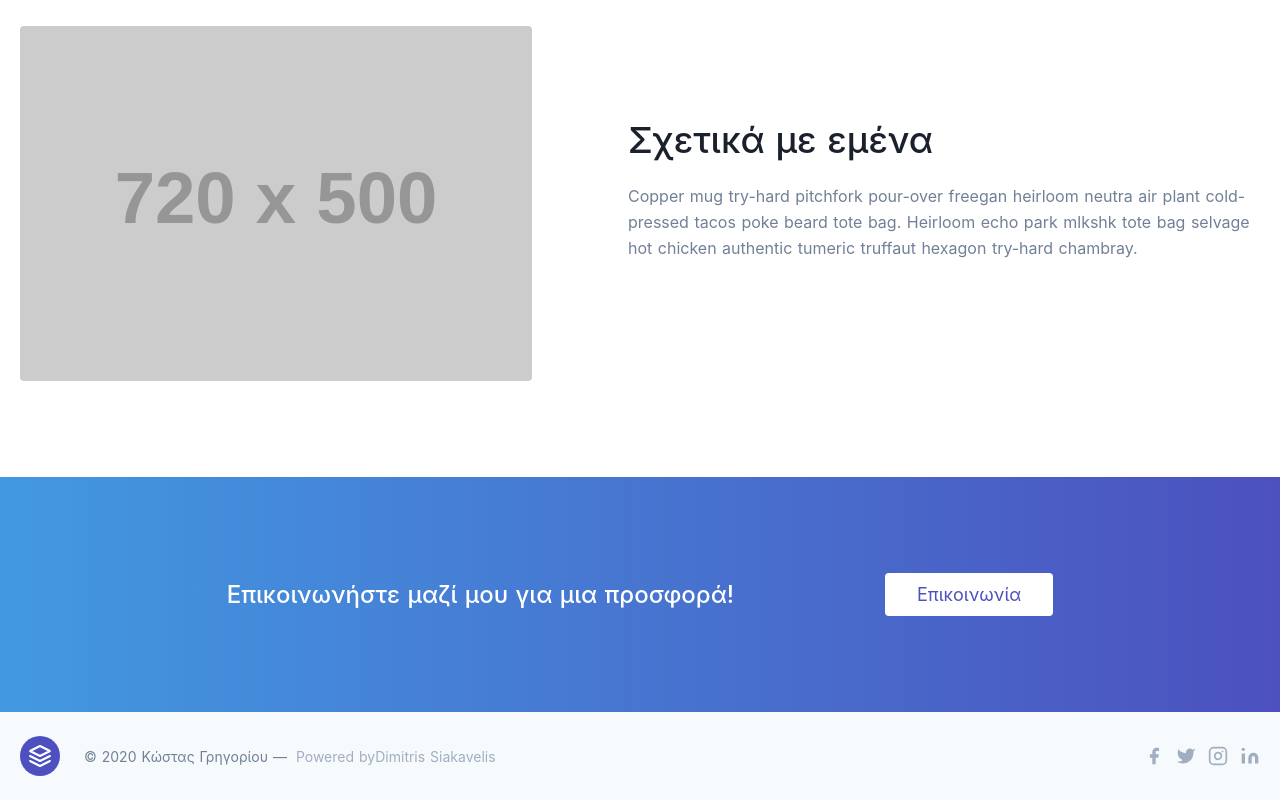
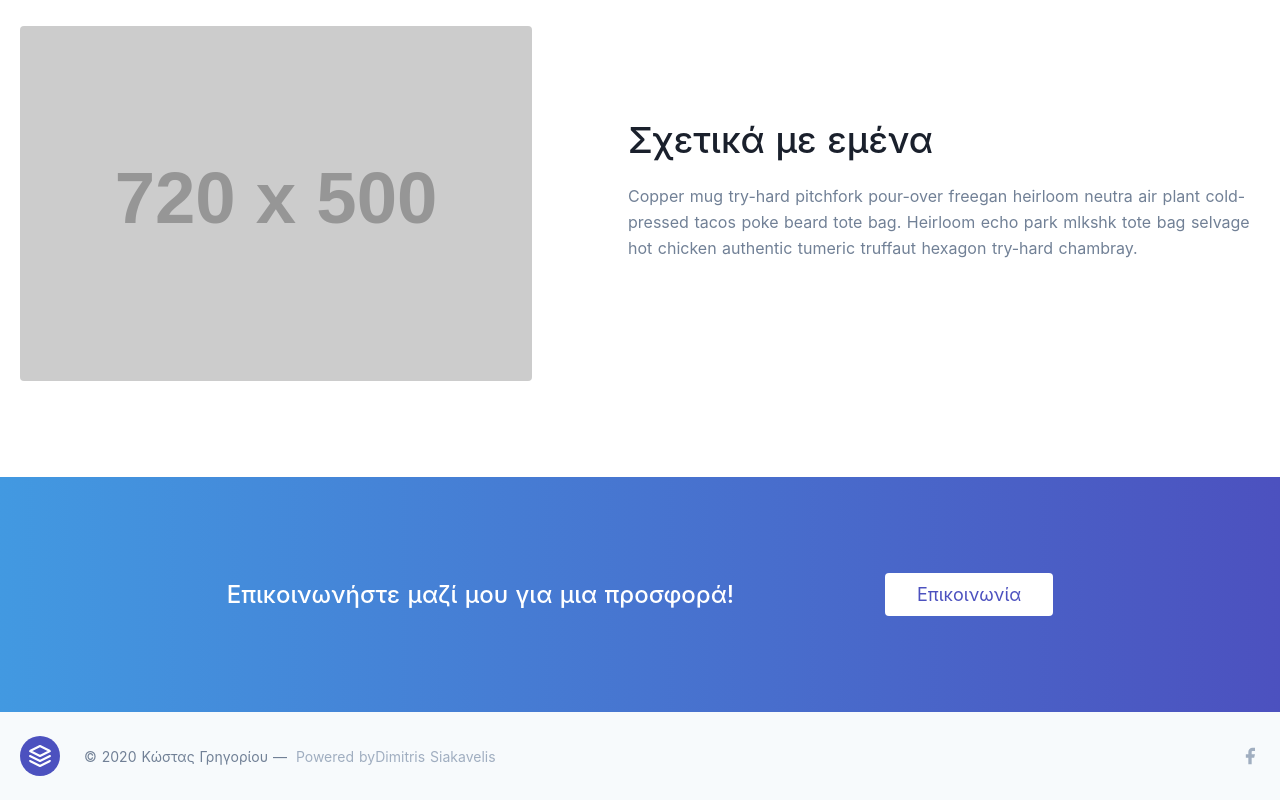
Before and after one commit to dimitrisscript/kgaccountant, a Nuxt app: page / in a window 1280 px wide. Shown: the part 1697-2497 px from the top of the page. Built offline with nearby package versions, Linux system fonts and the light colour scheme.

Commit message:
fix seo and remove unused social media links

```diff
--- a/components/Footer.vue
+++ b/components/Footer.vue
@@ -6,6 +6,7 @@
       >
         <a
           href="/"
+          aria-label="home"
           class="flex title-font font-medium items-center md:justify-start justify-center text-gray-900"
         >
           <svg
@@ -40,6 +41,8 @@
           <a
             href="https://www.facebook.com/kgaccountant.tk"
             target="_blank"
+            rel="noreferrer"
+            aria-label="facebook"
             class="text-gray-500 hover:text-blue-500"
           >
             <svg
@@ -53,53 +56,6 @@
               <path
                 d="M18 2h-3a5 5 0 00-5 5v3H7v4h3v8h4v-8h3l1-4h-4V7a1 1 0 011-1h3z"
               ></path>
-            </svg>
-          </a>
-          <a class="ml-3 text-gray-500">
-            <svg
-              fill="currentColor"
-              stroke-linecap="round"
-              stroke-linejoin="round"
-              stroke-width="2"
-              class="w-5 h-5"
-              viewBox="0 0 24 24"
-            >
-              <path
-                d="M23 3a10.9 10.9 0 01-3.14 1.53 4.48 4.48 0 00-7.86 3v1A10.66 10.66 0 013 4s-4 9 5 13a11.64 11.64 0 01-7 2c9 5 20 0 20-11.5a4.5 4.5 0 00-.08-.83A7.72 7.72 0 0023 3z"
-              ></path>
-            </svg>
-          </a>
-          <a class="ml-3 text-gray-500">
-            <svg
-              fill="none"
-              stroke="currentColor"
-              stroke-linecap="round"
-              stroke-linejoin="round"
-              stroke-width="2"
-              class="w-5 h-5"
-              viewBox="0 0 24 24"
-            >
-              <rect width="20" height="20" x="2" y="2" rx="5" ry="5"></rect>
-              <path
-                d="M16 11.37A4 4 0 1112.63 8 4 4 0 0116 11.37zm1.5-4.87h.01"
-              ></path>
-            </svg>
-          </a>
-          <a class="ml-3 text-gray-500">
-            <svg
-              fill="currentColor"
-              stroke="currentColor"
-              stroke-linecap="round"
-              stroke-linejoin="round"
-              stroke-width="0"
-              class="w-5 h-5"
-              viewBox="0 0 24 24"
-            >
-              <path
-                stroke="none"
-                d="M16 8a6 6 0 016 6v7h-4v-7a2 2 0 00-2-2 2 2 0 00-2 2v7h-4v-7a6 6 0 016-6zM2 9h4v12H2z"
-              ></path>
-              <circle cx="4" cy="4" r="2" stroke="none"></circle>
             </svg>
           </a>
         </span>
```
